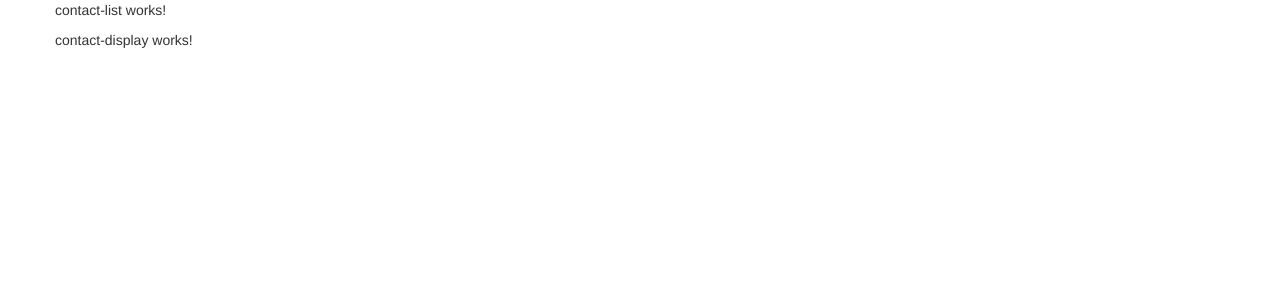
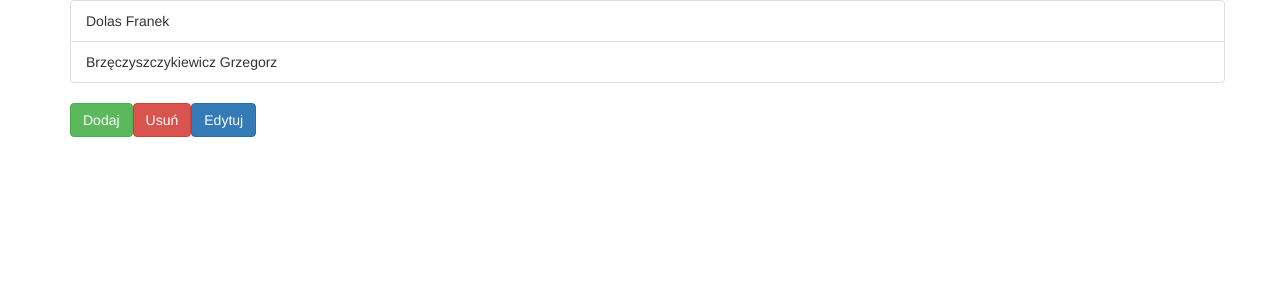
Before and after one commit to jurek2006/myAngularAddressBook, an Angular app: page / in a window 1280 px wide. Shown: the top 300 px of the page. Built offline with nearby package versions, Linux system fonts and the light colour scheme.

Commit message:
Podstawowe wyświetlanie listy kontaktów i działanie przycisku dodaj

```diff
--- a/src/app/app.component.html
+++ b/src/app/app.component.html
@@ -1,6 +1,8 @@
 <div class="container">
 	<div class="row">
-		<div class="col-6"><app-contact-list></app-contact-list></div>
-		<div class="col-6"><app-contact-display></app-contact-display></div>
+		<div class="col-xs-6"><app-contact-list></app-contact-list></div>
+		<div class="col-xs-6">
+			<!-- <app-contact-display></app-contact-display> -->
+		</div>
 	</div>
 </div>
--- a/src/app/contact-list/contact-list.component.html
+++ b/src/app/contact-list/contact-list.component.html
@@ -1,4 +1,19 @@
-<p>
-  contact-list works!
-</p>
-<!-- <button class="btn btn-primary">Button</button> -->
+<!-- Lista kontaktów -->
+<!-- <app-contact-element></app-contact-element> -->
+
+<div class="container">
+	<div class="row">
+			<ul class="list-group col-xs-12">
+				<li class="list-group-item"
+					*ngFor = "let contact of contacts"
+				>
+					{{ contact.nazwisko }} {{ contact.imie }}
+				</li>
+			</ul>
+	</div>
+</div>
+
+<!-- Przyciski zarządzania listą -->
+<button class="btn btn-success" 	(click)="onDodaj()" 	>Dodaj</button>
+<button class="btn btn-danger" 		(click)="onUsun()" 		>Usuń</button>
+<button class="btn btn-primary"		(click)="onEdytuj()"	>Edytuj</button>
--- a/src/app/contact-list/contact-list.component.ts
+++ b/src/app/contact-list/contact-list.component.ts
@@ -1,4 +1,6 @@
 import { Component, OnInit } from '@angular/core';
+import { Contact } from './contact.model';
+
 
 @Component({
   selector: 'app-contact-list',
@@ -7,9 +9,31 @@ import { Component, OnInit } from '@angular/core';
 })
 export class ContactListComponent implements OnInit {
 
+	contacts:Contact[] = [
+		new Contact("Dolas", "Franek", "Antoni", "123 456 789", "franek@dolas.pl"),
+		new Contact("Brzęczyszczykiewicz", "Grzegorz", "", "134 3456 78", "brzecz@gmail.com")
+	];
+
   constructor() { }
 
   ngOnInit() {
   }
 
+  onDodaj(){
+  // metoda obsługująca zdarzenie kliknięcia przycisku dodaj
+
+  	// dodawanie testowych danych
+  	this.contacts.push(new Contact("Skowron", "Jurek", "", "728 100 888", "jurek2@fgh.pl"));
+  }
+
+  onEdytuj(){
+  // metoda obsługująca zdarzenie kliknięcia przycisku edytuj
+  	console.log("Kliknięto Edytuj");
+  }
+
+  onUsun(){
+  // metoda obsługująca zdarzenie kliknięcia przycisku usun
+  	console.log("Kliknięto Usuń");
+  }
+
 }
```
